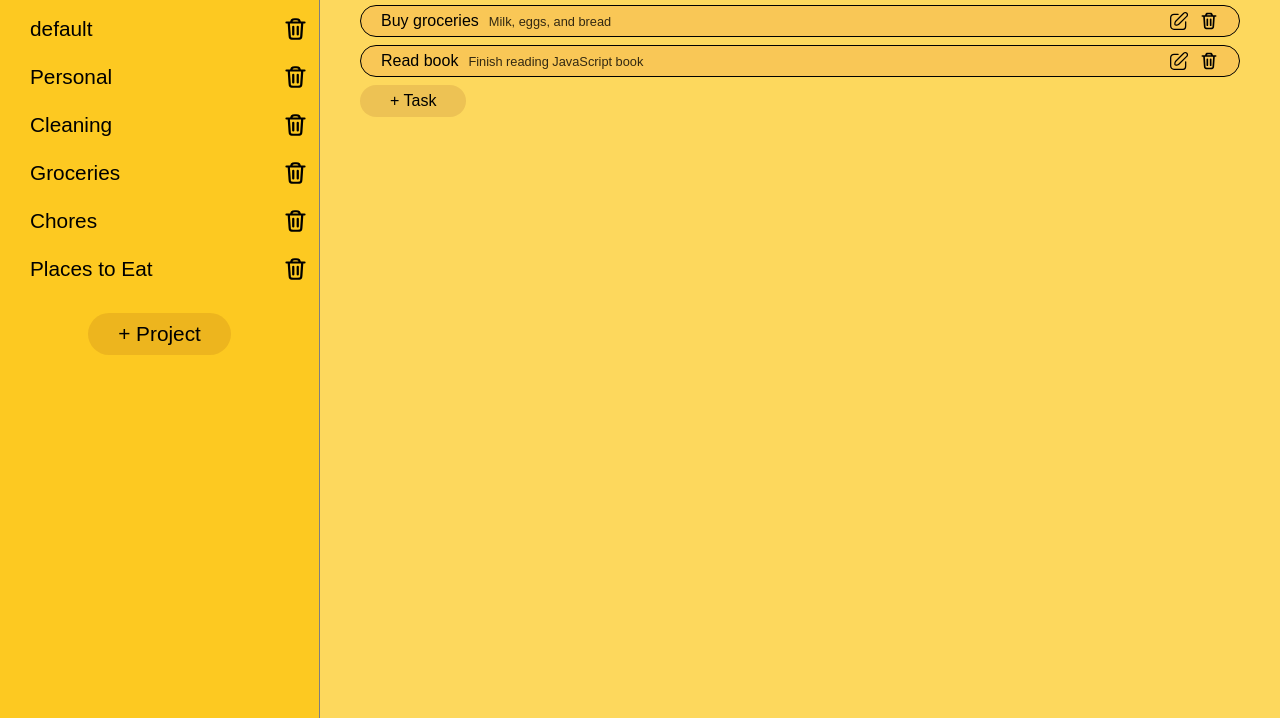
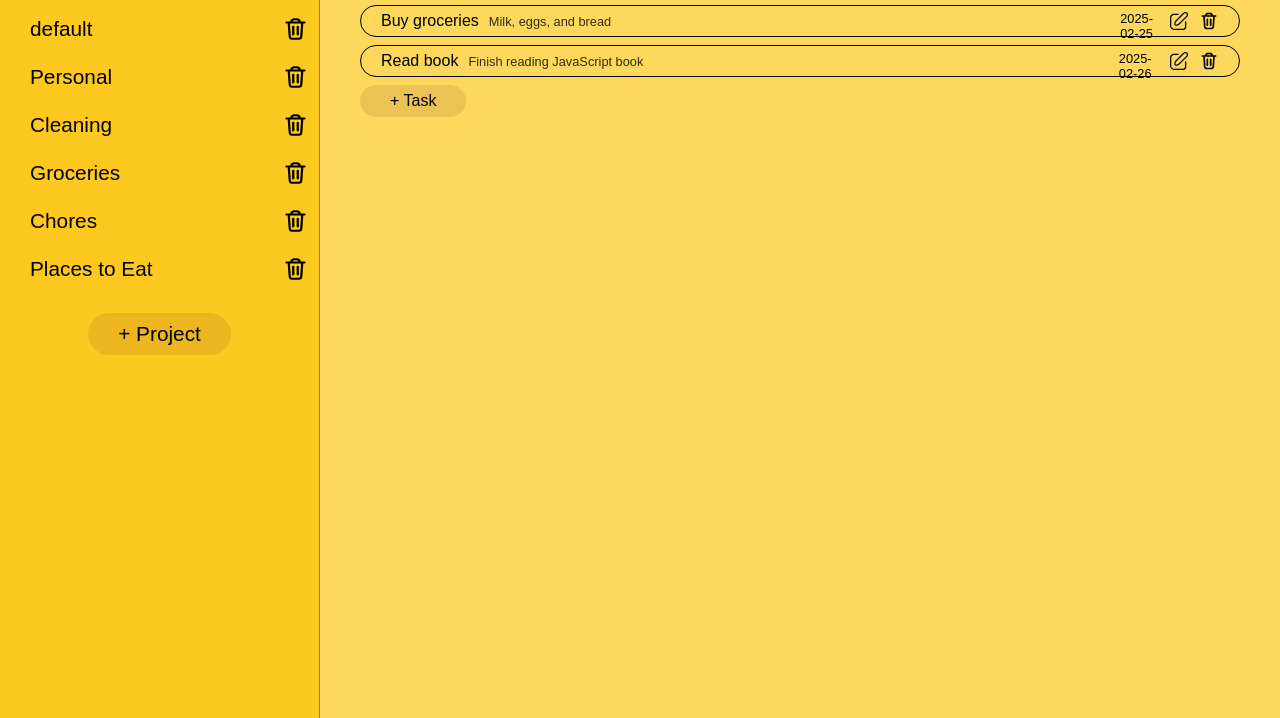
Before and after one commit to zwhahn/Todo_List, a website built with webpack: page src/template.html in a window 1280 px wide. Shown: the part 82-800 px from the top of the page. Built offline with nearby package versions, Linux system fonts and the light colour scheme.

Commit message:
Move date onto 1 line and ensure elipses if description goes over line width

```diff
--- a/src/DOMInterface.js
+++ b/src/DOMInterface.js
@@ -124,20 +124,34 @@ function showTodoList(project) {
     const todoItems = TodoApp.getProjectTodoItems(project);
     todoItems.forEach(todoItem => {
 
+        // const todoContainer = document.createElement("div");
+        // todoContainer.classList.add('todo-container');
+
+        // const detailContainer = document.createElement("div");
+        // detailContainer.classList.add('task-detail-container');
+
         const todoListItem = document.createElement("li");
-        todoListItem.classList.add('todo-list-item')
+        todoListItem.classList.add('todo-list-item');
 
-         // Task title
+        // Title
         const todoTitle = document.createElement("div");
         todoTitle.classList.add('todo-title');
         todoTitle.textContent = todoItem.getTitle();
 
-        // Task description
+        // Description
         const todoDescription = document.createElement("div");
         todoDescription.classList.add('todo-description');
-        todoDescription.textContent = todoItem.getDescription();
+        const todoDescriptionText = document.createElement("span");
+        todoDescriptionText.classList.add('task-description-text')
+        todoDescriptionText.textContent = todoItem.getDescription();
+        todoDescription.appendChild(todoDescriptionText);
 
-        // Delete todo button
+        // Date
+        const taskDate = document.createElement("div");
+        taskDate.classList.add('task-date');
+        taskDate.textContent = todoItem.getDueDate();
+
+        // Delete task button
         const deleteTaskBtn = document.createElement("input");
         deleteTaskBtn.classList.add('delete-task-btn');
         deleteTaskBtn.type = 'image';
@@ -147,6 +161,7 @@ function showTodoList(project) {
             taskDeletion(currentProject, todoItem);
         })
 
+        // Edit task button
         const editTaskBtn = document.createElement("input");
         editTaskBtn.classList.add('edit-task-btn');
         editTaskBtn.type = 'Image';
@@ -158,6 +173,7 @@ function showTodoList(project) {
 
         todoListItem.appendChild(todoTitle);
         todoListItem.appendChild(todoDescription);
+        todoListItem.appendChild(taskDate);
         todoListItem.appendChild(editTaskBtn);
         todoListItem.appendChild(deleteTaskBtn);
         taskList.appendChild(todoListItem);
--- a/src/styles.css
+++ b/src/styles.css
@@ -67,15 +67,16 @@ h1 {
     padding-left: 30px;
 }
 
+
 .todo-list-item {
-    background-color: rgba(200, 0, 0, 0.08);
-    border-radius: 100px;
     border: black solid 1px;
     height: 2em;
     padding-left: 20px;
+    border-radius: 100px;
+    min-width: 0;
 }
 
-.project-list-item:hover, .todo-list-item:hover  {
+.project-list-item:hover, .todo-container:hover  {
     background-color: rgba(200, 0, 0, 0.1);
 }
 
@@ -103,6 +104,20 @@ h1 {
     padding-left: 10px;
     font-size: 0.8em;
     color: rgba(0, 0, 0, 0.8);
+    min-width: 0;
+}
+
+.task-description-text {
+    white-space: nowrap;
+    overflow: hidden;
+    text-overflow: ellipsis;
+    flex: 1;
+    min-width: 0;
+}
+
+.task-date {
+    font-size: 0.8em;
+    margin-top: 5px;
 }
 
 .project-title {
```
